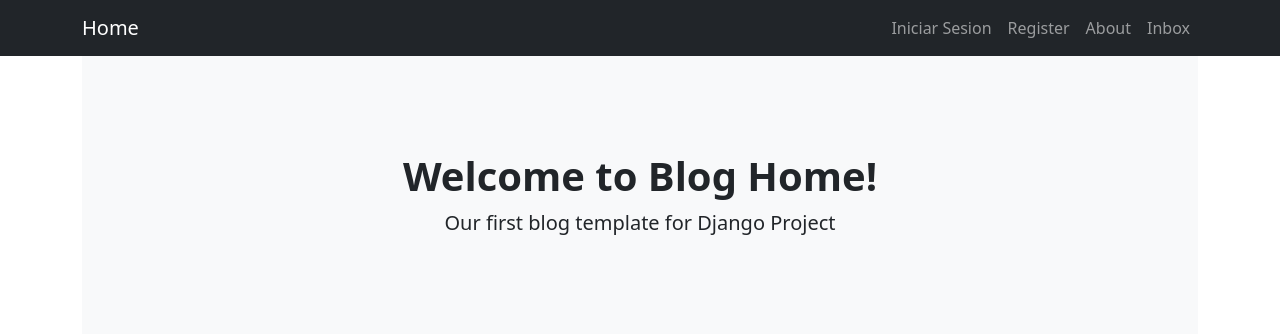
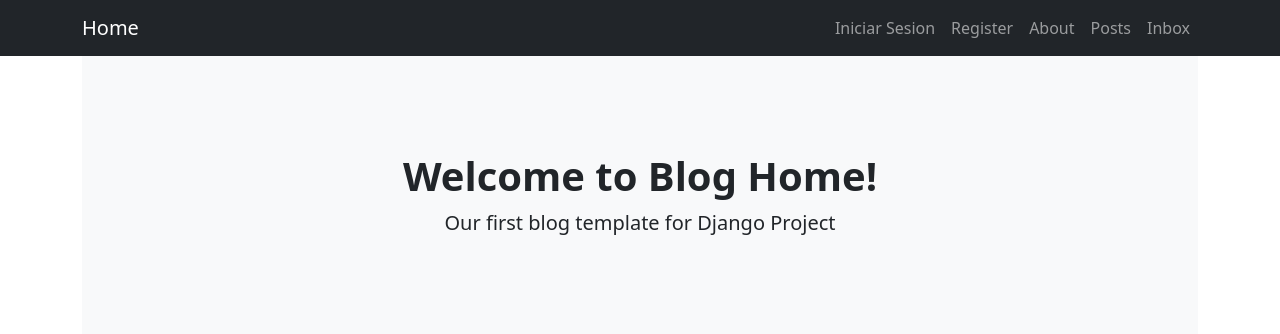
Before and after one commit to uyerr/Entrega1JaramilloPradoUssher, a Django app: page / in a window 1280 px wide. Shown: the top 334 px of the page. Run offline with Django 4.2, Linux system fonts and the light colour scheme; some libraries are stand-ins or nearby versions.

Commit message:
posts agregado al navbar

```diff
--- a/App1/templates/Pagina_Blog/base.html
+++ b/App1/templates/Pagina_Blog/base.html
@@ -32,6 +32,7 @@
                             <li class="nav-item"><a class="nav-link" href={% url 'register' %}>Register</a></li>
                         {% endif %}
                         <li class="nav-item"><a class="nav-link" href={% url 'about' %}>About</a></li>
+                        <li class="nav-item"><a class="nav-link" href={% url 'post' %}>Posts</a></li>
                         <li class="nav-item"><a class="nav-link" href={% url 'inbox' %}>Inbox</a></li>
                     </ul>
                 </div>
--- a/requirements.txt
+++ b/requirements.txt
@@ -4,3 +4,4 @@ django-ckeditor==6.5.1
 django-js-asset==2.0.0
 sqlparse==0.4.3
 tzdata==2022.5
+Pillow==9.3.0
```
